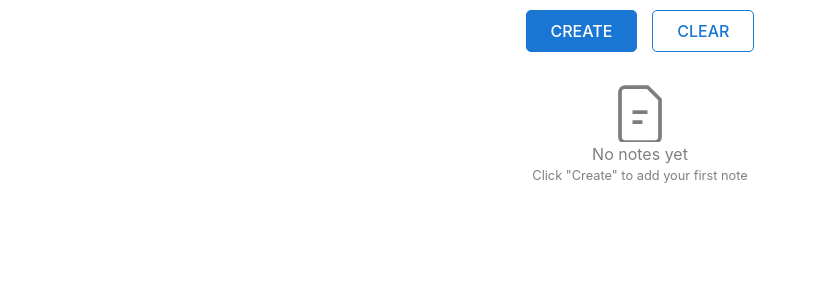
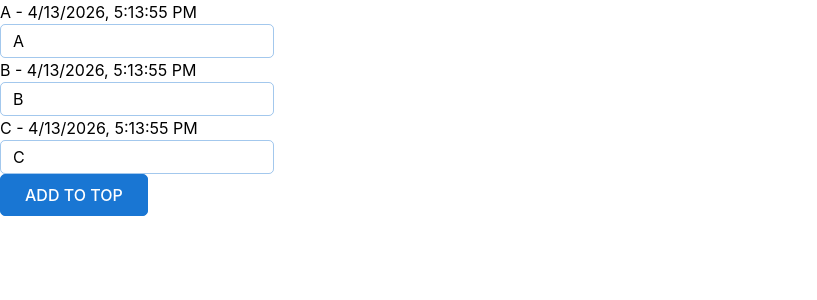
Before and after one commit to Ralchuk/Notes, a React (Vite) app: page / in a window 1280 px wide. Shown: the top 300 px of the page, without its empty margins (0-817 px from the left). Built offline with nearby package versions, Linux system fonts and the light colour scheme.

Commit message:
create lab

```diff
--- a/src/app/App.tsx
+++ b/src/app/App.tsx
@@ -1,11 +1,12 @@
 import Note from "@/entities/note/note";
+import KeyMismatch from "@/lab/KeyMismatch";
 
 
 function App() {
 
   return (
     <>
-    <Note/>
+    <KeyMismatch/>
     </>
   );
 }
--- a/src/lab/KeyMismatch.tsx
+++ b/src/lab/KeyMismatch.tsx
@@ -24,11 +24,13 @@ export default function KeyMismatch(){
             {state.map((item, index) => (
                 <div key={index}>
                     <p>{item.id} - {item.createdAt}</p>
-                    <input defaultValue={item.id}/>
+                    <input className="px-3 py-1 rounded-[5px] border-[1px] border-[#1976d3]/40 outline-none focus:border-[#1976d3] font-[Roboto, sans-serif]"
+                     defaultValue={item.id}/>
                 </div>
             )
             )}
-            <button onClick={handleAddToTop}>Add to top
+            <button  className='flex uppercase px-6 py-2 text-white bg-[#1976d3] rounded-[5px] font-[Roboto, sans-serif] font-medium transition-all duration-200
+    hover:bg-white hover: border-[#1976d3] hover: border-[1px] hover:text-[#1976d3] cursor-pointer' onClick={handleAddToTop}>Add to top
             </button>
         </div>
     )
```
